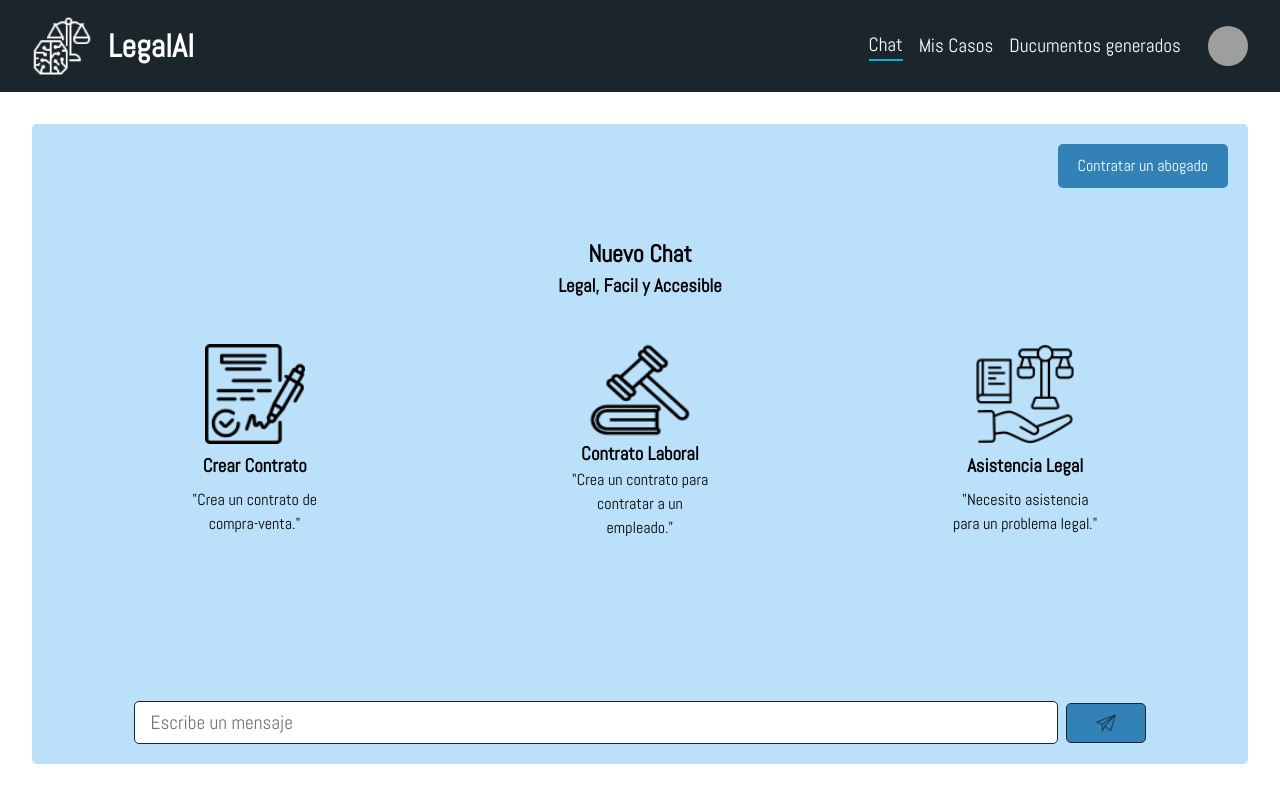
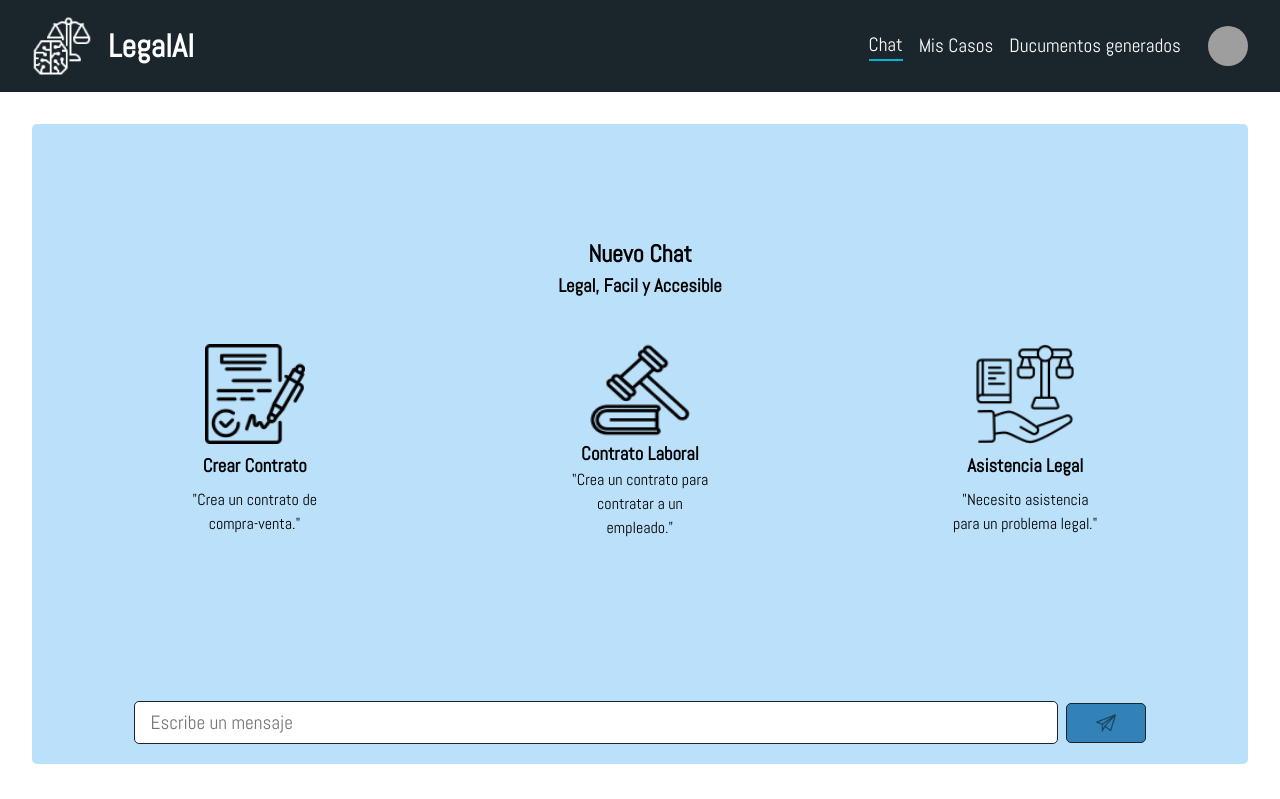
Before and after one commit to JaviZamudio/legal-tech, a Next.js app: page /home-lawyer in a window 1280 px wide. Shown: the top 799 px of the page. Built offline with nearby package versions, Linux system fonts and the light colour scheme; grey boxes are pictures that could not be loaded.

Commit message:
Update home-lawyer.tsx

```diff
--- a/src/pages/home-lawyer.tsx
+++ b/src/pages/home-lawyer.tsx
@@ -61,16 +61,13 @@ export default function HomeUser() {
       <Header>
         <HeaderLink href="/home-lawyer" valor="Chat" />
         <HeaderLink href="/casos" valor="Mis Casos" />
-        <HeaderLink href="/documentos " valor="Ducumentos generados" />
+        <HeaderLink href="/home-lawyer/#" valor="Ducumentos generados" />
 
         <Image src="https://api.dicebear.com/6.x/thumbs/svg?seed=Bandit" alt="User" width={40} height={40} className={styles.userImage} />
       </Header>
 
       <main>
         <div className={styles.chat}>
-          <Link href="/linkedin" className={styles.goAbogados}>
-            Contratar un abogado
-          </Link>
           {messages.length === 0 &&
             <div className={styles.chatBackground}>
               <h2 >Nuevo Chat</h2>
```
